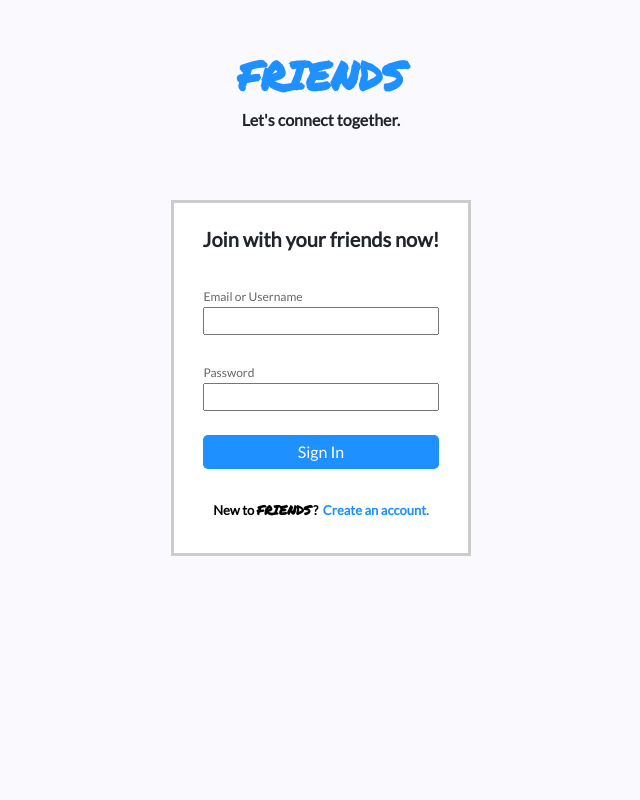
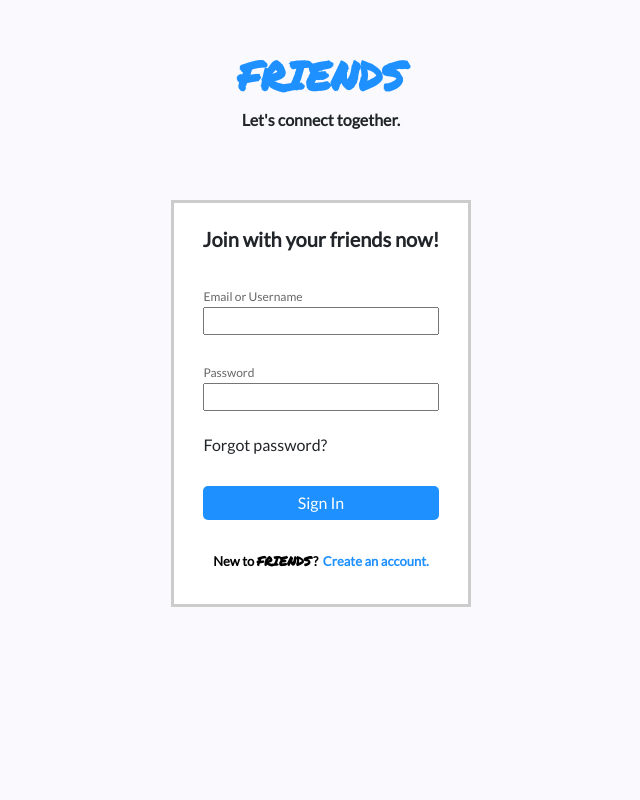
Before and after one commit to Angelo26/Friends, a PHP site: page / in a window 1280 px wide. Shown: the whole page, without its empty margins (319-959 px from the left). Run offline with PHP 8.4, Linux system fonts and the light colour scheme; some libraries are stand-ins or nearby versions; some web fonts are replaced.

Commit message:
added required in form input elements

```diff
--- a/index.php
+++ b/index.php
@@ -20,7 +20,10 @@
                             </div>
                             <div class="password">
                                 <label for="lpwd">Password</label>
-                                <input type="password" name="lpwd" id="lpwd">
+                                <input type="password" name="lpwd" id="lpwd" required>
+                            </div>
+                            <div class="fp">
+                                <h6>Forgot password?</h6>
                             </div>
                             <button name="login" type="submit">Sign In</button>
                             <p>New to <span id="regLogo">FRIENDS</span>?<span id="signup"> Create an account.</span></p>
@@ -29,7 +32,7 @@
                 </div>
 
                 <div class="reg">
-                    <h2>Lets get started</h2>
+                    <h2>Lets get started!</h2>
 
                     <form action="includes/signup.inc.php" method="POST">
                         <div class="form-group">
@@ -40,11 +43,11 @@
                             </div>
                             <div class="password">
                                 <label for="rpwd">Password</label>
-                                <input type="password" name="rpwd" id="rpwd">
+                                <input type="password" name="rpwd" id="rpwd" required>
                             </div>
                             <div class="conform-password">
                                 <label for="crpwd">Confirm Password</label>
-                                <input type="password" name="crpwd" id="crpwd">
+                                <input type="password" name="crpwd" id="crpwd" required>
                             </div>
                             <button name="register" type="submit">Sign Up</button>
                             <p>Already have an account? <span id="signin">Sign in.</span></p>
```
Also changed, not shown: pictures/couch.png (deleted).
